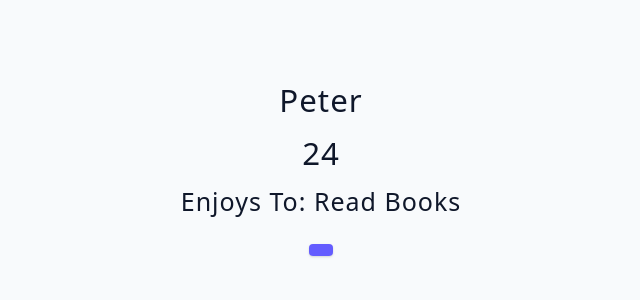
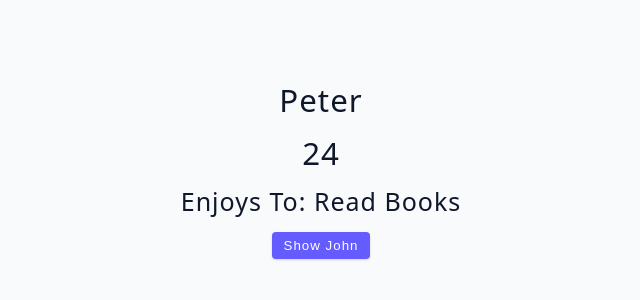
Before and after one commit to isnendyankp/advancedreact, a React (Vite) app: page / in a window 1280 px wide. Shown: the top 300 px of the page, without its empty margins (319-959 px from the left). Built offline with nearby package versions, Linux system fonts and the light colour scheme.

Commit message:
useState Object Example: fix logic function displayPerson

```diff
--- a/src/tutorial/01-useState/starter/04-useState-object.jsx
+++ b/src/tutorial/01-useState/starter/04-useState-object.jsx
@@ -6,6 +6,9 @@ const UseStateObject = () => {
   const [hobby, setHobby] = useState("read books");
 
   const displayPerson = () => {
+    setName("john");
+    setAge(28);
+    setHobby("scream at the computer");
   };
 
   return (
@@ -13,7 +16,9 @@ const UseStateObject = () => {
       <h3>{name}</h3>
       <h3>{age}</h3>
       <h4>Enjoys To: {hobby}</h4>
-      <button className='btn' onClick={displayPerson}></button>
+      <button className='btn' onClick={displayPerson}>
+        show john
+      </button>
     </>
   );
 };
```
